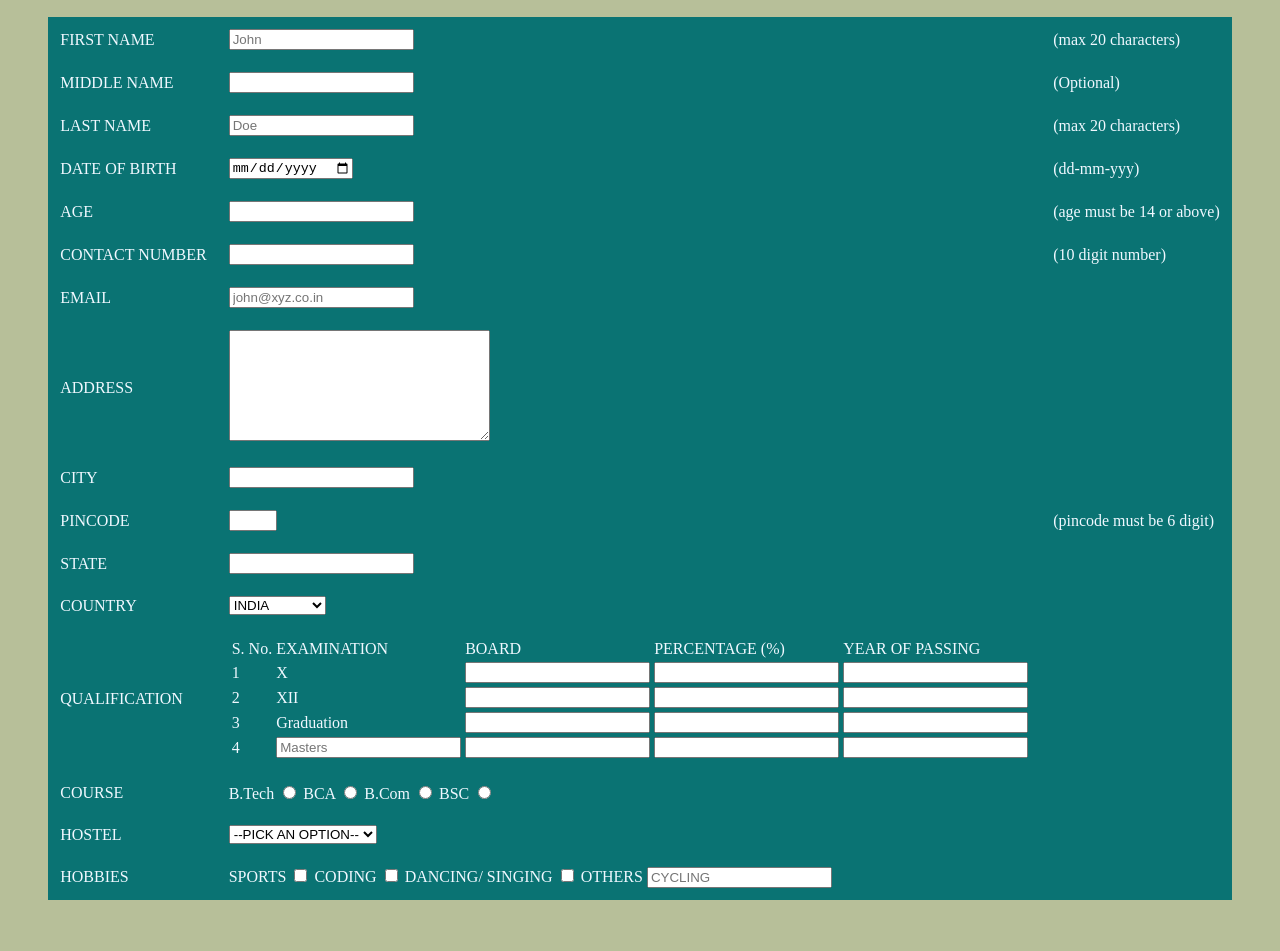
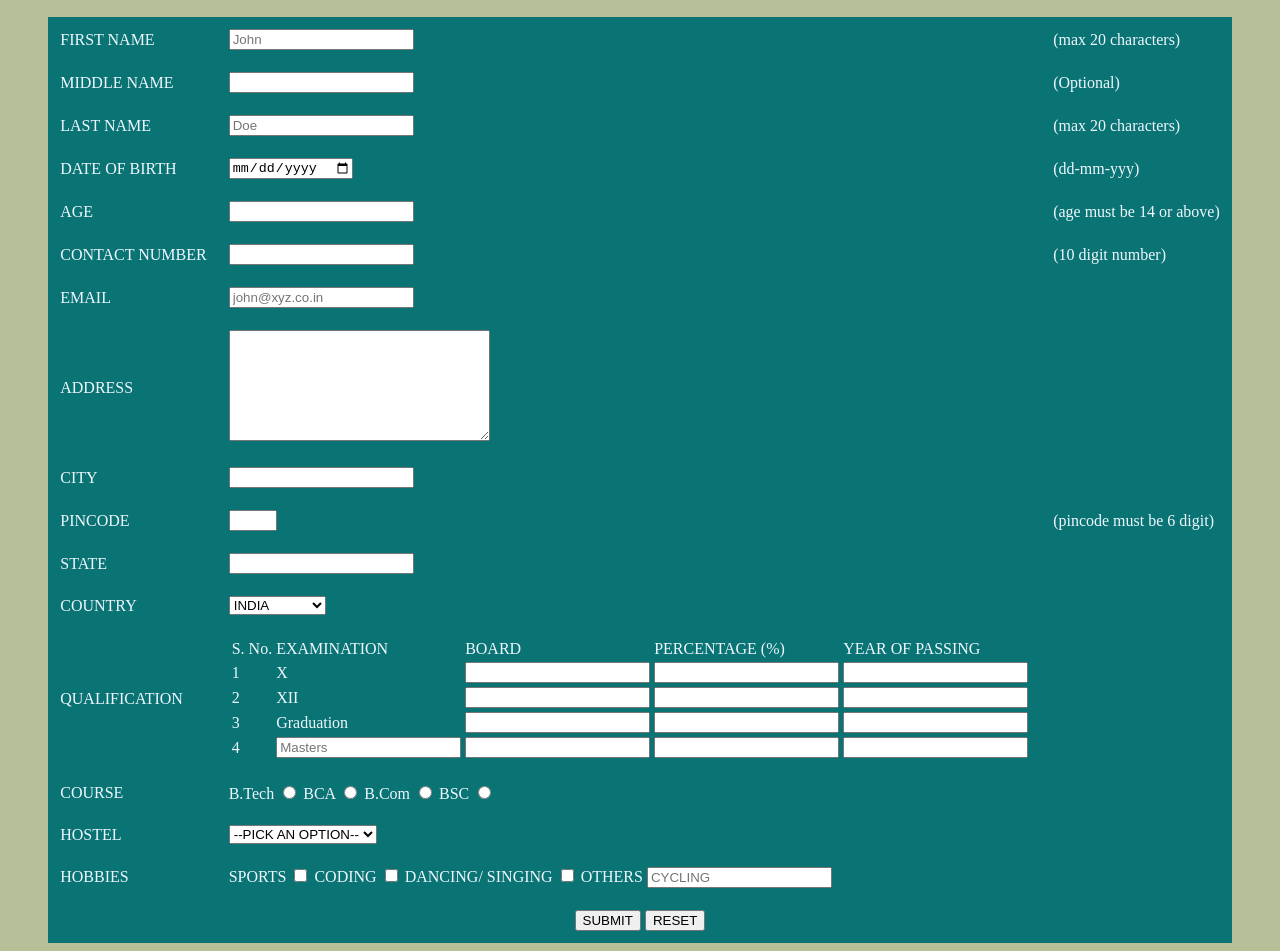
Before and after one commit to praveen299k/student-registration, a plain HTML site: page index.html in a window 1280 px wide. Shown: the part 97-1048 px from the top of the page. Before the commit the page ends 1005 px from the top, so only its background shows below. Drawn offline with Linux system fonts and the light colour scheme.

Commit message:
added submit and reset button

```diff
--- a/index.html
+++ b/index.html
@@ -7,6 +7,7 @@
   <body>
     <h1>Student Registraion Form</h1>
 
+    <form action="">
       <table align="center" cellpadding="10" class="top">
         <tbody>
           <tr>
@@ -76,7 +77,12 @@
           <tr>
             <td><label for="address">ADDRESS</label></td>
             <td>
-            <textarea name="address" id="adress" cols="30" rows="7"></textarea>
+              <textarea
+                name="address"
+                id="adress"
+                cols="30"
+                rows="7"
+              ></textarea>
             </td>
           </tr>
 
@@ -88,7 +94,13 @@
           <tr>
             <td><label for="pincode">PINCODE</label></td>
             <td>
-            <input type="number" name="pincode" id="pincode" min="6" max="6" />
+              <input
+                type="number"
+                name="pincode"
+                id="pincode"
+                min="6"
+                max="6"
+              />
             </td>
             <td>(pincode must be 6 digit)</td>
           </tr>
@@ -202,7 +214,14 @@
               <input type="text" name="hobby" placeholder="CYCLING" />
             </td>
           </tr>
+          <tr>
+            <td colspan="4" align="center">
+              <input type="submit" value="SUBMIT" />
+              <input type="reset" value="RESET" />
+            </td>
+          </tr>
         </tbody>
       </table>
+    </form>
   </body>
 </html>
```
Lines whose indentation alone changed are shown as unchanged.
